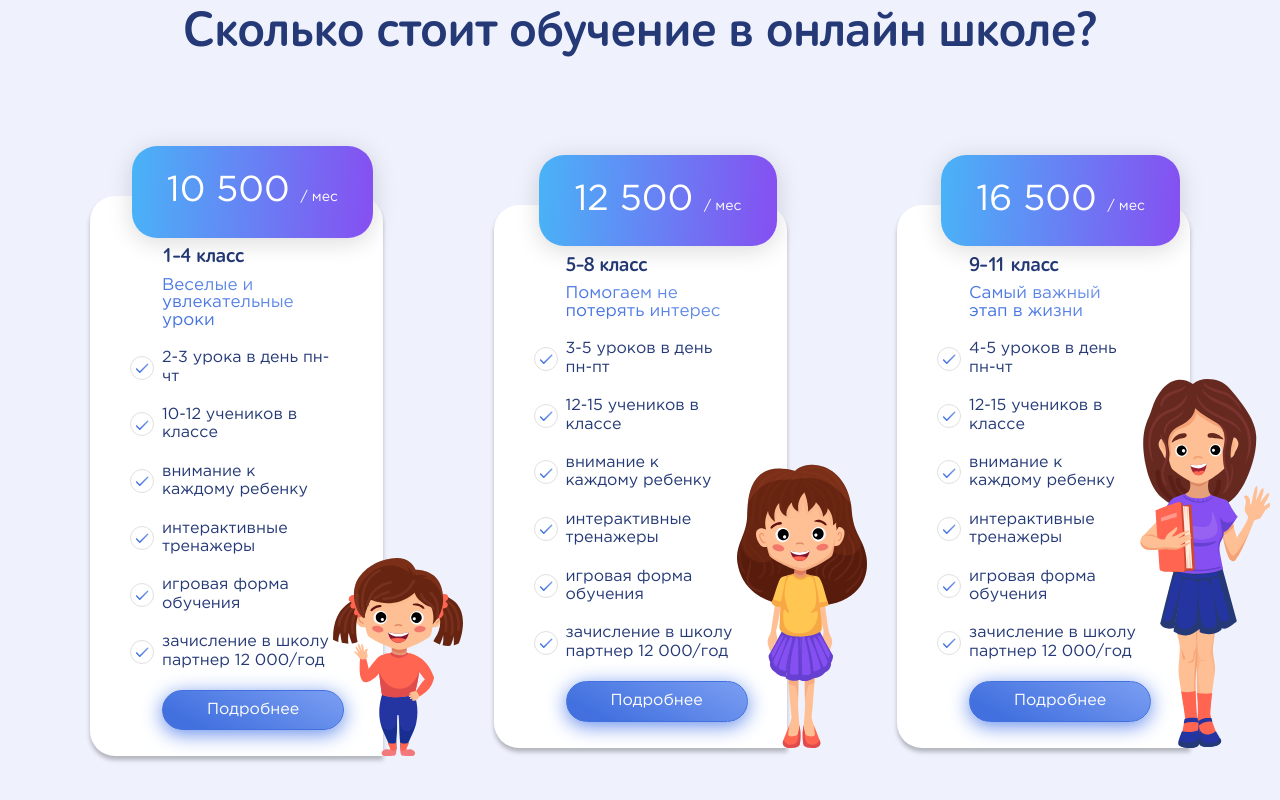
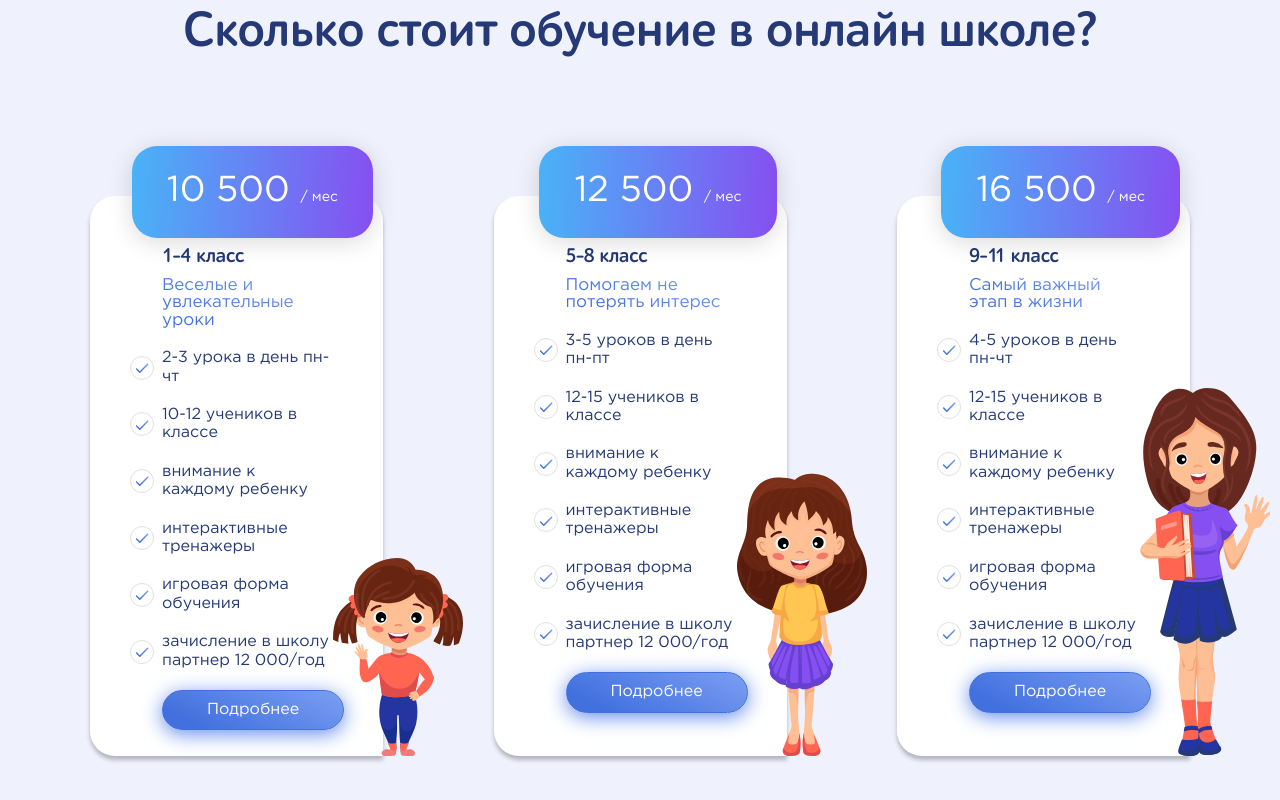
Before and after one commit to DStarky/school, a website built with Vite: page index.html in a window 1280 px wide. Shown: the part 4630-5430 px from the top of the page. Built offline with nearby package versions, Linux system fonts and the light colour scheme; files whose address does not match are found by name.

Commit message:
align items stretch for cards

```diff
--- a/src/styles/sections/_price.scss
+++ b/src/styles/sections/_price.scss
@@ -40,10 +40,10 @@
 
   &__cards {
     display: flex;
-    // flex-direction: column;
+    align-items: stretch;
     flex-wrap: wrap;
     justify-content: center;
-    align-items: center;
+    // align-items: center;
     column-gap: 8rem;
     row-gap: 9rem;
     padding: 0 1rem;
@@ -64,6 +64,7 @@
   }
 
   &__card {
+    flex-grow: 1;
     max-width: 31rem;
 
     @include _768 {
```
